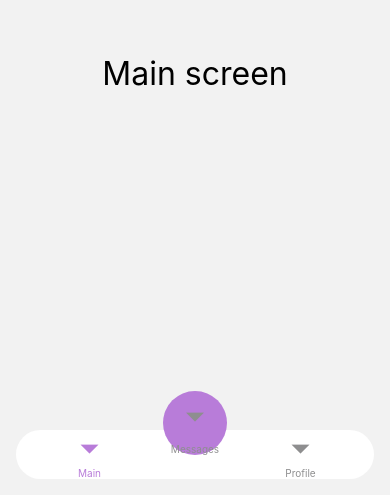
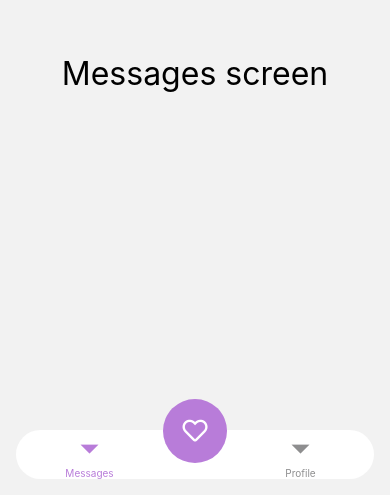
Before and after one commit to djanYaz/Deit.me, a React Native app in the folder app/: screen /Main in a window 390 px wide. Shown: the part 349-844 px from the top of the page. Built offline with nearby package versions, Linux system fonts and the light colour scheme.

Commit message:
add icon to lovetab

```diff
--- a/app/App.tsx
+++ b/app/App.tsx
@@ -12,6 +12,7 @@ import { createBottomTabNavigator } from '@react-navigation/bottom-tabs';
 import Messages from './src/screens/Messages';
 import Profile from './src/screens/Profile';
 import LoveTabBarButton from './src/components/LoveTabBarButton';
+import FontAwesome5Icon from 'react-native-vector-icons/FontAwesome5';
 
 const Stack = createNativeStackNavigator<RootStackParamList>();
 const Tab = createBottomTabNavigator<RootTabParamList>();
@@ -47,11 +48,20 @@ const Tabs = () => {
           borderColor: 'white',
         },
       }}>
-      <Tab.Screen name="Main" component={Main} />
+      <Tab.Screen name="Messages" component={Messages} />
       <Tab.Screen
-        name="Messages"
-        component={Messages}
+        name="Main"
+        component={Main}
         options={{
+          tabBarLabel: _props => null,
+          tabBarIcon: props => (
+            <FontAwesome5Icon
+              {...props}
+              name="heart"
+              color="white"
+              solid={props.focused}
+            />
+          ),
           tabBarButton: LoveTabBarButton,
         }}
       />
--- a/app/src/components/LoveTabBarButton.tsx
+++ b/app/src/components/LoveTabBarButton.tsx
@@ -12,7 +12,7 @@ export default function LoveTabBarButton(props: BottomTabBarButtonProps) {
 
 const styles = StyleSheet.create({
   touchContaienr: {
-    top: -32,
+    top: -24,
     justifyContent: 'center',
     alignItems: 'center',
   },
```
